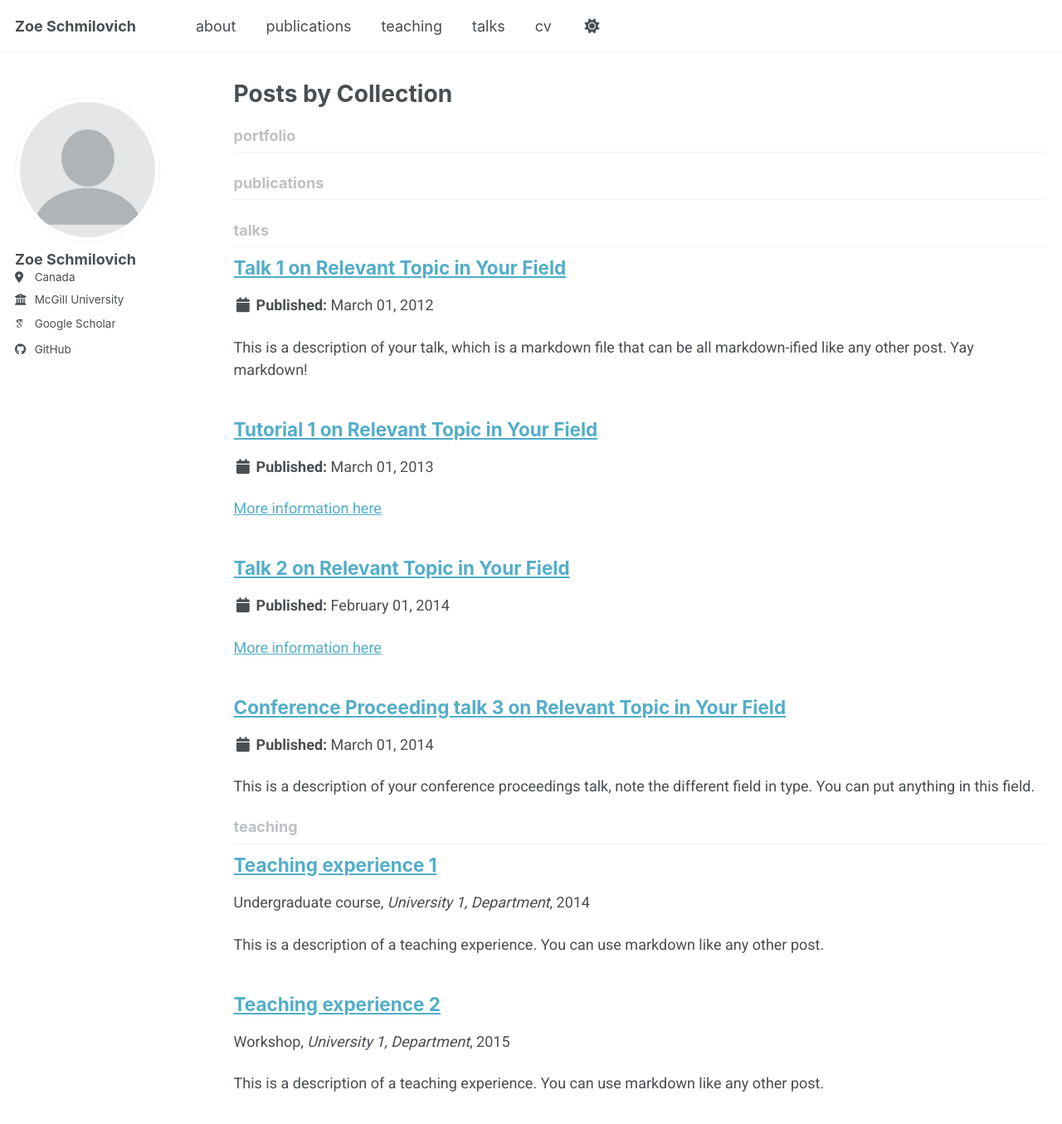
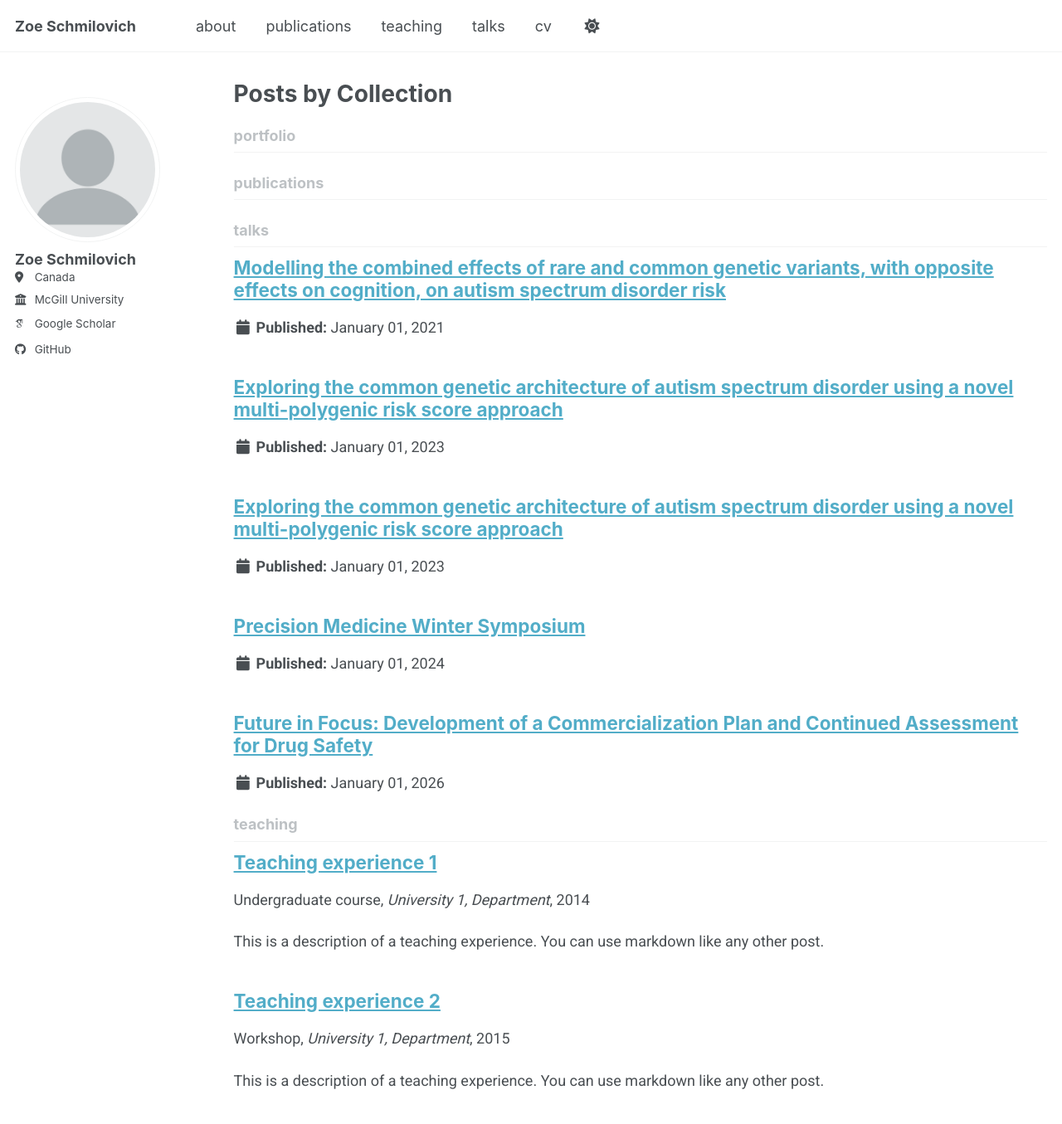
Before and after one commit to zoeschmilovich/zoeschmilovich.github.io, a Jekyll site: the page built from _pages/collection-archive.html, in a window 1280 px wide and 1400 px high. Shown: the top 1355 px of the window at 83% size. Built offline with Jekyll 4.4.1, drawn with Linux system fonts in a browser that asks for light colours; some web fonts are replaced; a script bundle is joined from its source files by our own code; library files that are not in the unit come from our copies.

Commit message:
feat: move talk mds to right directory

```diff
--- a/_talks/2012-03-01-talk-1.md
+++ /dev/null
@@ -1,11 +0,0 @@
----
-title: "Talk 1 on Relevant Topic in Your Field"
-collection: talks
-type: "Talk"
-permalink: /talks/2012-03-01-talk-1
-venue: "UC San Francisco, Department of Testing"
-date: 2012-03-01
-location: "San Francisco, CA, USA"
----
-
-This is a description of your talk, which is a markdown file that can be all markdown-ified like any other post. Yay markdown!
--- a/_talks/2013-03-01-tutorial-1.md
+++ /dev/null
@@ -1,13 +0,0 @@
----
-title: "Tutorial 1 on Relevant Topic in Your Field"
-collection: talks
-type: "Tutorial"
-permalink: /talks/2013-03-01-tutorial-1
-venue: "UC-Berkeley Institute for Testing Science"
-date: 2013-03-01
-location: "Berkeley, CA, USA"
----
-
-[More information here](http://exampleurl.com)
-
-This is a description of your tutorial, note the different field in type. This is a markdown files that can be all markdown-ified like any other post. Yay markdown!
--- a/_talks/2014-02-01-talk-2.md
+++ /dev/null
@@ -1,13 +0,0 @@
----
-title: "Talk 2 on Relevant Topic in Your Field"
-collection: talks
-type: "Talk"
-permalink: /talks/2014-02-01-talk-2
-venue: "London School of Testing"
-date: 2014-02-01
-location: "London, UK"
----
-
-[More information here](http://example2.com)
-
-This is a description of your talk, which is a markdown files that can be all markdown-ified like any other post. Yay markdown!
--- a/_talks/2014-03-01-talk-3.md
+++ /dev/null
@@ -1,11 +0,0 @@
----
-title: "Conference Proceeding talk 3 on Relevant Topic in Your Field"
-collection: talks
-type: "Conference proceedings talk"
-permalink: /talks/2014-03-01-talk-3
-venue: "Testing Institute of America 2014 Annual Conference"
-date: 2014-03-01
-location: "Los Angeles, CA, USA"
----
-
-This is a description of your conference proceedings talk, note the different field in type. You can put anything in this field.
```
Also changed, not shown: _pages/cv.md (+0 -2 lines), _talks/2021-nam.md (renamed from _talks/_talks/2021-nam.md), _talks/2023-eshg.md (renamed from _talks/_talks/2023-eshg.md), _talks/2023-wcpg.md (renamed from _talks/_talks/2023-wcpg.md), _talks/2024-precision-medicine.md (renamed from _talks/_talks/2024-precision-medicine.md), _talks/2026-future-in-focus.md (renamed from _talks/_talks/2026-future-in-focus.md), 1 other file.
